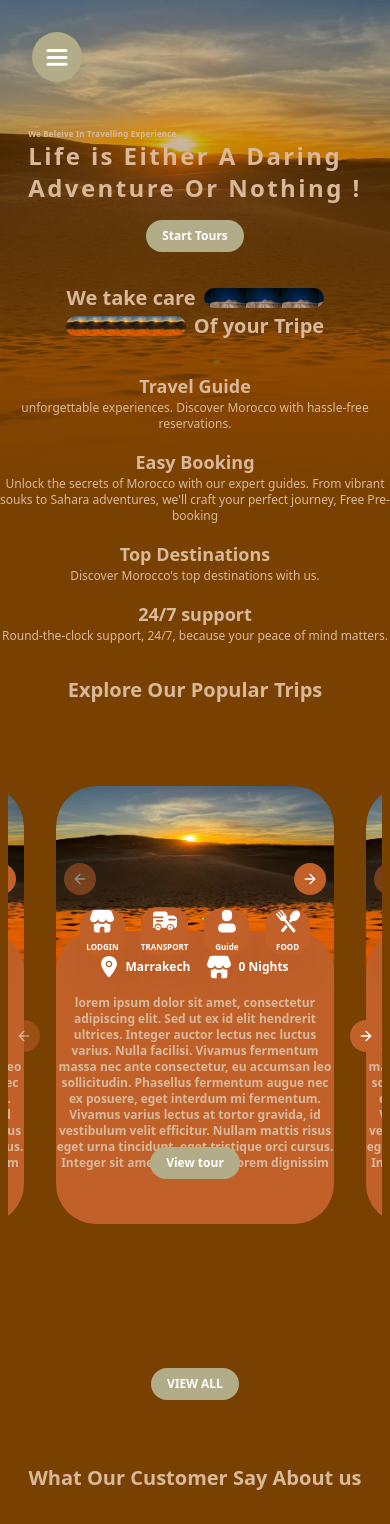
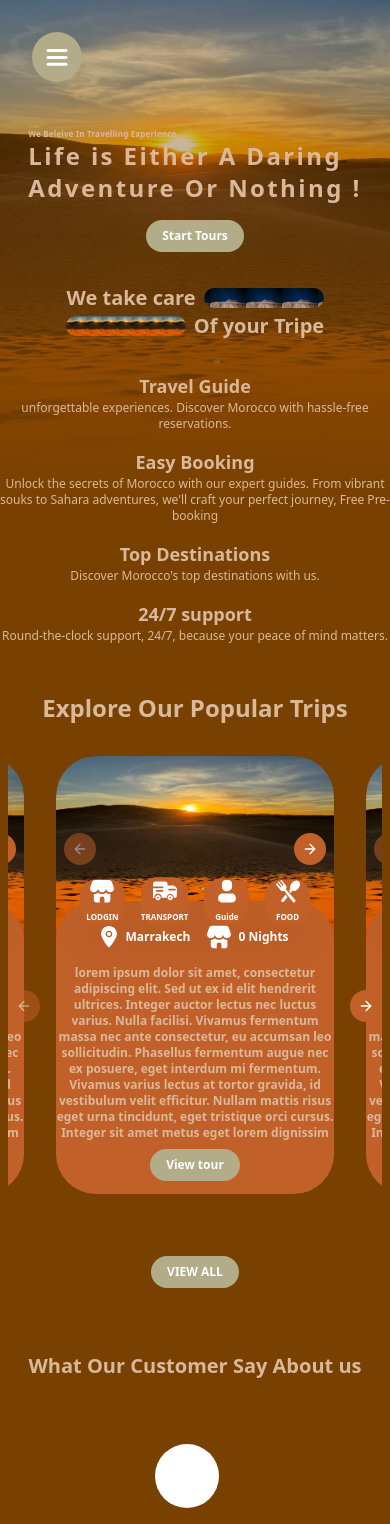
Before and after one commit to Ereur/TravelingWebsite, a Next.js app: page / in a window 390 px wide. Shown: the top 1524 px of the page. Built offline with nearby package versions, Linux system fonts and the light colour scheme; what tailwindcss-debug-screens would draw is missing.

Commit message:
Changed PopoluarTour Caroussel Oriontation on mobite and fixing some responsive issues

```diff
--- a/src/app/page.tsx
+++ b/src/app/page.tsx
@@ -156,17 +156,17 @@ export default function Home() {
       </section>
       <section
         id="popularTrips"
-        className="flex w-full flex-col justify-center items-center mt-8 xl:pt-12 gap-8"
+        className="flex w-full flex-col justify-center items-center pt-12 xl:pt-12 "
       >
-        <h1 className="text-xl  xl:text-4xl font-bold font-montserrat text-[#D9B99B]">
+        <h1 className="text-2xl  xl:text-4xl font-bold font-montserrat text-[#D9B99B]">
           Explore Our Popular Trips
         </h1>
         {/* <div className="w-full " id="caroussel"></div> */}
         <Carousel
-          className="w-full flex flex-col justify-center  items-center"
-          orientation={isMobile ? "vertical" : "horizontal"}
+          className="w-full flex flex-col justify-center mt-8 items-center"
+          orientation={"horizontal"}
         >
-          <CarouselContent className="w-[100vw] h-[600px] flex justify-center items-center -translate-y-1/2 gap-4 px-12 ">
+          <CarouselContent className="w-[100vw] h-[500px] flex justify-center items-center -translate-y-1/2 gap-4 px-12 ">
             <CarouselItem
               className={`xl:basis-1/3 flex justify-center items-center`}
             >
@@ -186,17 +186,15 @@ export default function Home() {
             </CarouselItem>
           </CarouselContent>
           <CarouselPrevious
-            className={`w-8 h-8  ${
-              isMobile ? "top-0 self-center " : "left-0 ml-2"
-            }  bg-[#C16029] border-0 -translate-x-0 hover:bg-[#A14A23]`}
+            className={`w-8 h-8 left-0 ml-2 bg-[#C16029] border-0 -translate-x-0 hover:bg-[#A14A23]`}
           />
           <CarouselNext
-            className={`w-8 h-8   ${
-              isMobile ? "bottom-4 m-0" : "right-0 mr-2"
-            }  bg-[#C16029] border-0 -translate-x-0 hover:bg-[#A14A23] `}
+            className={`w-8 h-8
+              right-0 mr-2
+             bg-[#C16029] border-0 -translate-x-0 hover:bg-[#A14A23] `}
           />
         </Carousel>
-        <div className="flex    ">
+        <div className="flex ">
           <button className="bg-[#B2AC88] px-4 py-2 rounded-full">
             <h1 className="xl:text-lg text-xs font-bold font-montserrat text-white">
               VIEW ALL
--- a/src/components/TourCard.tsx
+++ b/src/components/TourCard.tsx
@@ -126,7 +126,7 @@ export const TourCard: React.FC = () => {
               Integer sit amet metus eget lorem dignissim vulputate.
             </p>
           </div>
-          <div className="w-full flex justify-center -translate-y-8">
+          <div className="w-full flex justify-center items-end ">
             <button className="bg-[#B2AC88] px-4 py-2 rounded-full ">
               <h1 className="xl:text-lg text-xs font-bold font-montserrat text-white">
                 View tour
```
